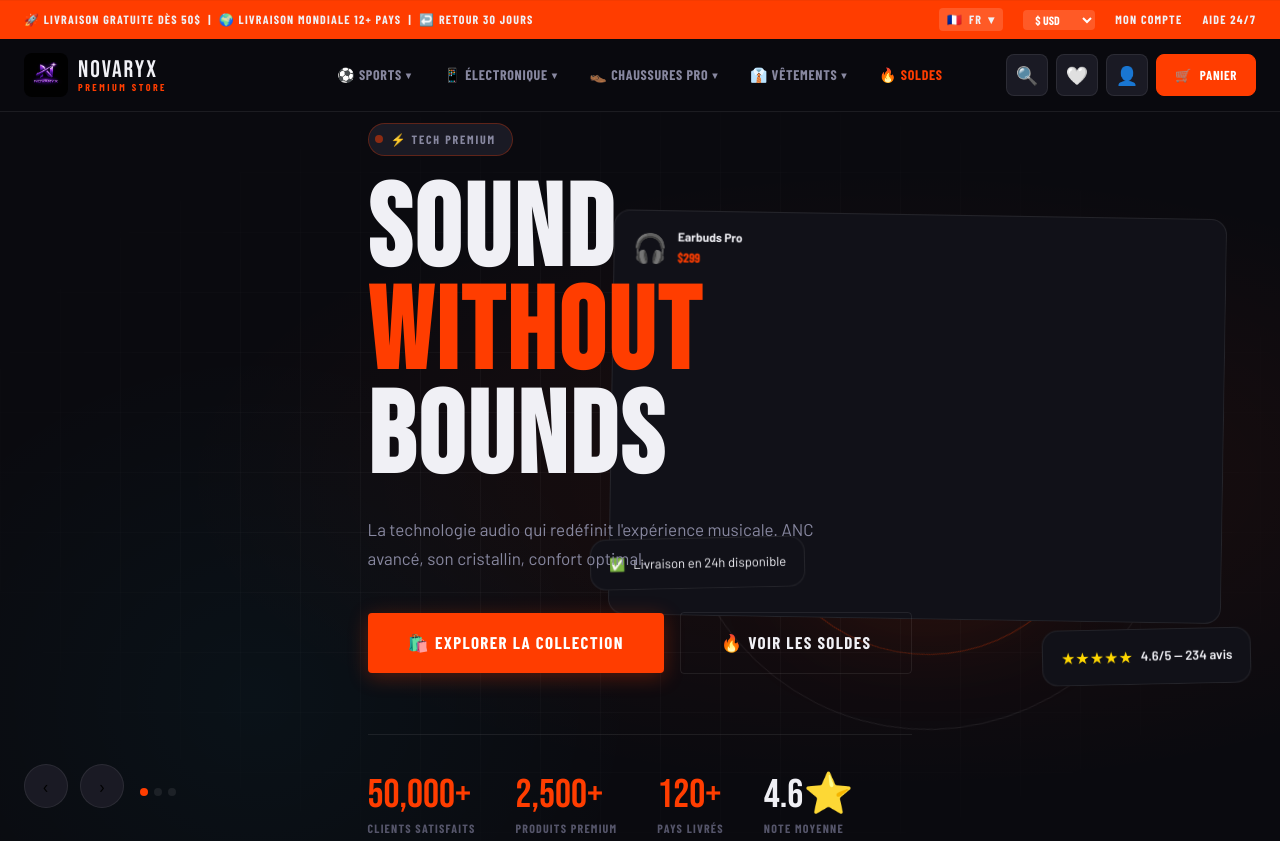
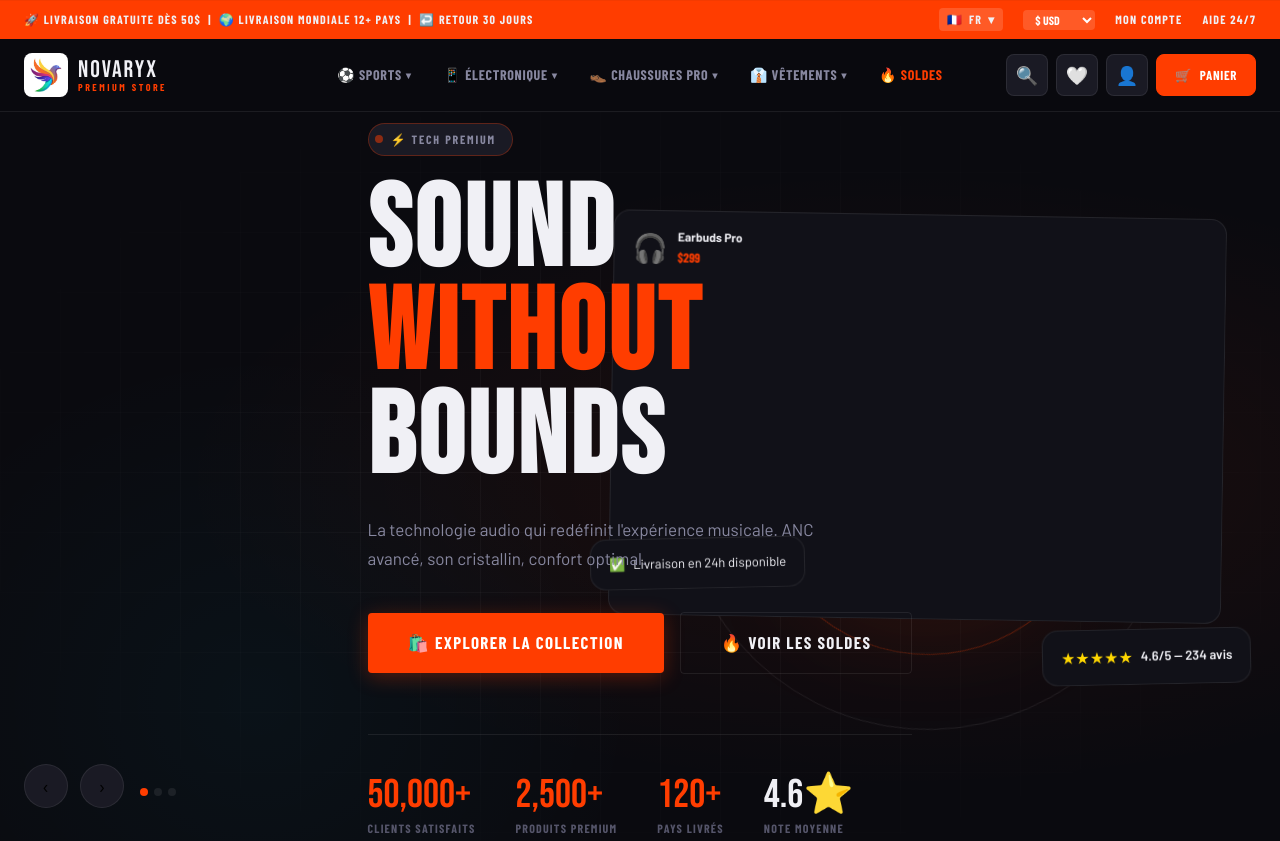
Before and after one commit to Phr34k-777/novaryx, a plain HTML site: page index.html in a window 1280 px wide. Shown: the top 841 px of the page. Drawn offline with nearby package versions, Linux system fonts and the light colour scheme; a web font is replaced by a local one.

Commit message:
feat : ajout de logo

```diff
--- a/index.html
+++ b/index.html
@@ -43,7 +43,7 @@
   <div class="container">
     <div class="header-inner">
       <a href="index.html" class="logo">
-        <div class="logo-icon"> <img src="navaryx-store.png" alt="logo de NOVARYX"></div>
+        <div class="logo-icon"> <img src="img.jpg" alt="logo de NOVARYX"></div>
         <div class="logo-text">
           <span class="logo-name">NOVARYX</span>
           <span class="logo-tagline">Premium Store</span>
```
Also changed, not shown: img.jpg (added).
